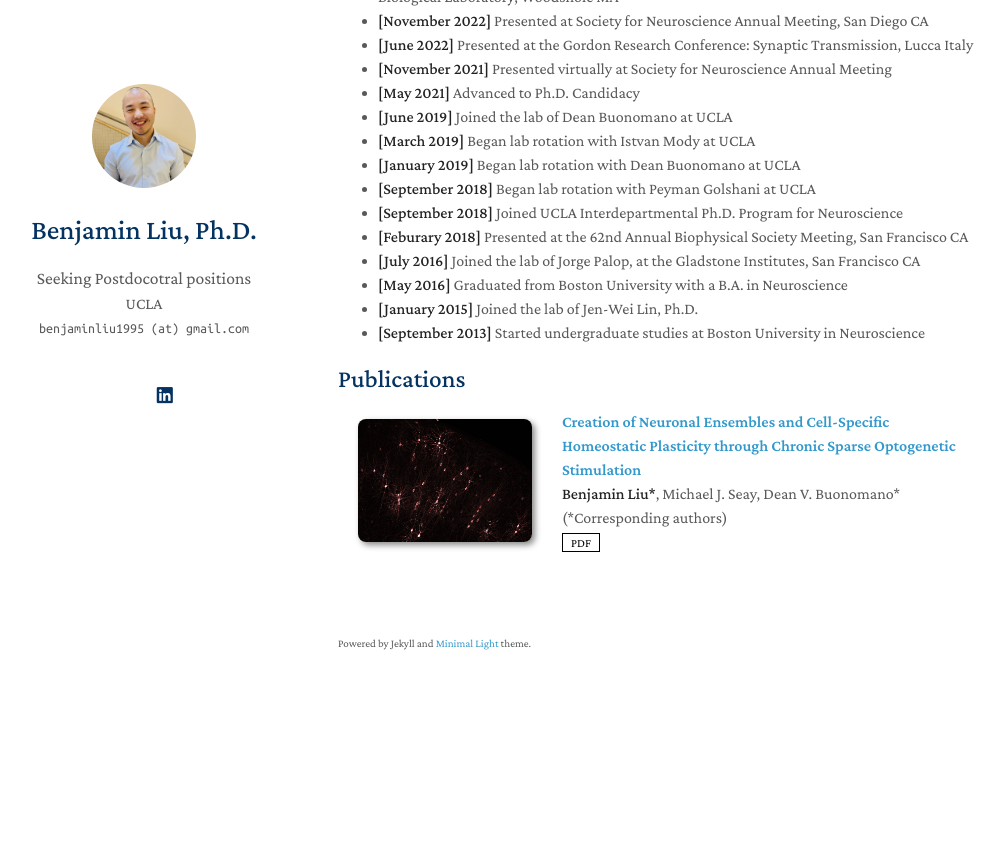
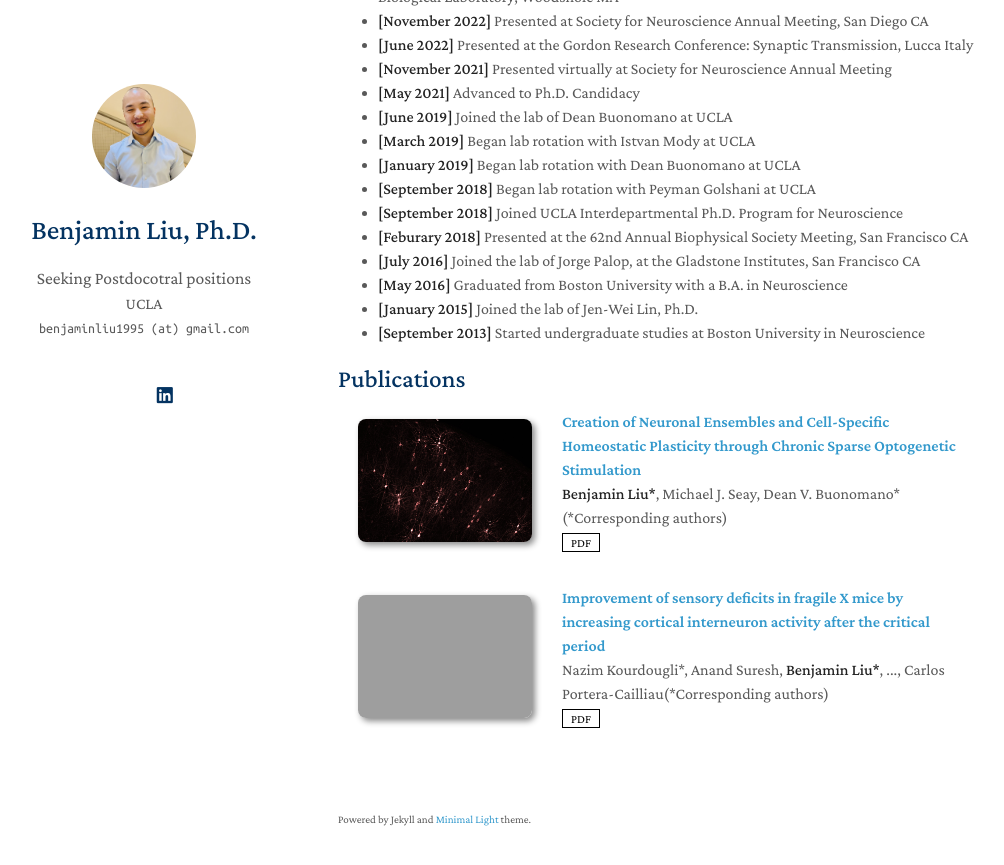
Before and after one commit to liuliuben/liuliuben.github.io, a Jekyll site: the page built from index.md, in a window 1280 px wide and 900 px high, scrolled down 509 px. Shown: the top 865 px of the window, without its empty margins (132-1136 px from the left). Built offline with Jekyll 4.4.1, drawn with Linux system fonts in a browser that asks for light colours; nearby versions of some CDN libraries; a style sheet for code colours, icons or effects is not loaded; our own code applies the rules of GitHub Pages for plain Markdown files; before the commit the page ends 1233 px from its top, so only the background shows below that; grey boxes are pictures that could not be loaded.

Commit message:
Update publications.yml

```diff
--- a/_data/publications.yml
+++ b/_data/publications.yml
@@ -5,3 +5,9 @@ main:
     Journal: The Journal of Neuroscience
     pdf: https://www.jneurosci.org/content/jneuro/43/1/82.full.pdf
     image: ./assets/img/SPARSE10X_MAX_IP-ApoTome-04.jpg
+
+  - title: Improvement of sensory deficits in fragile X mice by increasing cortical interneuron activity after the critical period
+    authors: Nazim Kourdougli*, Anand Suresh, <strong>Benjamin Liu*</strong>, ..., Carlos Portera-Cailliau(*Corresponding authors)
+    Journal: Neuron
+    pdf: https://www.cell.com/neuron/pdf/S0896-6273(23)00468-3.pdf
+    image: ./assets/img/Nazim abstract.png
```
